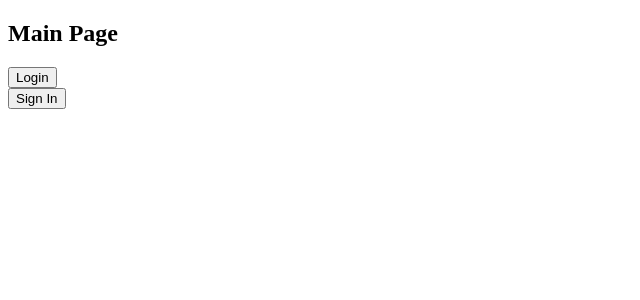
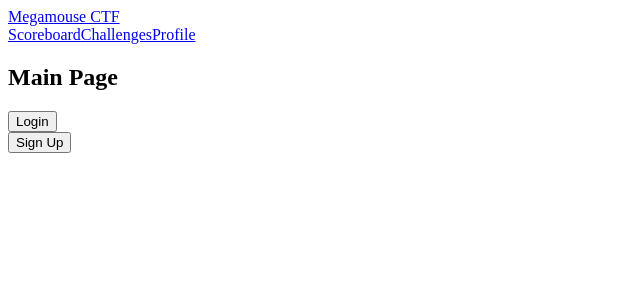
Before and after one commit to claustra01/hackz-megamouse, a Next.js app in the folder client/: page / in a window 1280 px wide. Shown: the top 300 px of the page, without its empty margins (0-640 px from the left). Built offline with nearby package versions, Linux system fonts and the light colour scheme.

Commit message:
⚡️add header

```diff
--- a/client/src/pages/index.tsx
+++ b/client/src/pages/index.tsx
@@ -1,15 +1,17 @@
 import Link from 'next/link';
+import Header from './components/header';
 
 const MainPage = () => {
   return (
     <div>
+      <Header />
       <h2>Main Page</h2>
       <Link href="/login">
         <button>Login</button>
       </Link>
       <br />
       <Link href="/signup">
-        <button>Sign In</button>
+        <button>Sign Up</button>
       </Link>
     </div>
   );
--- a/client/src/pages/login.tsx
+++ b/client/src/pages/login.tsx
@@ -1,4 +1,5 @@
 import React, { useState } from 'react';
+import Header from './components/header';
 
 const Login = () => {
   const [email, setEmail] = useState('');
@@ -21,6 +22,7 @@ const Login = () => {
 
   return (
     <div>
+      <Header />
       <h2>Login</h2>
       <form onSubmit={handleSubmit}>
         <div>
```
